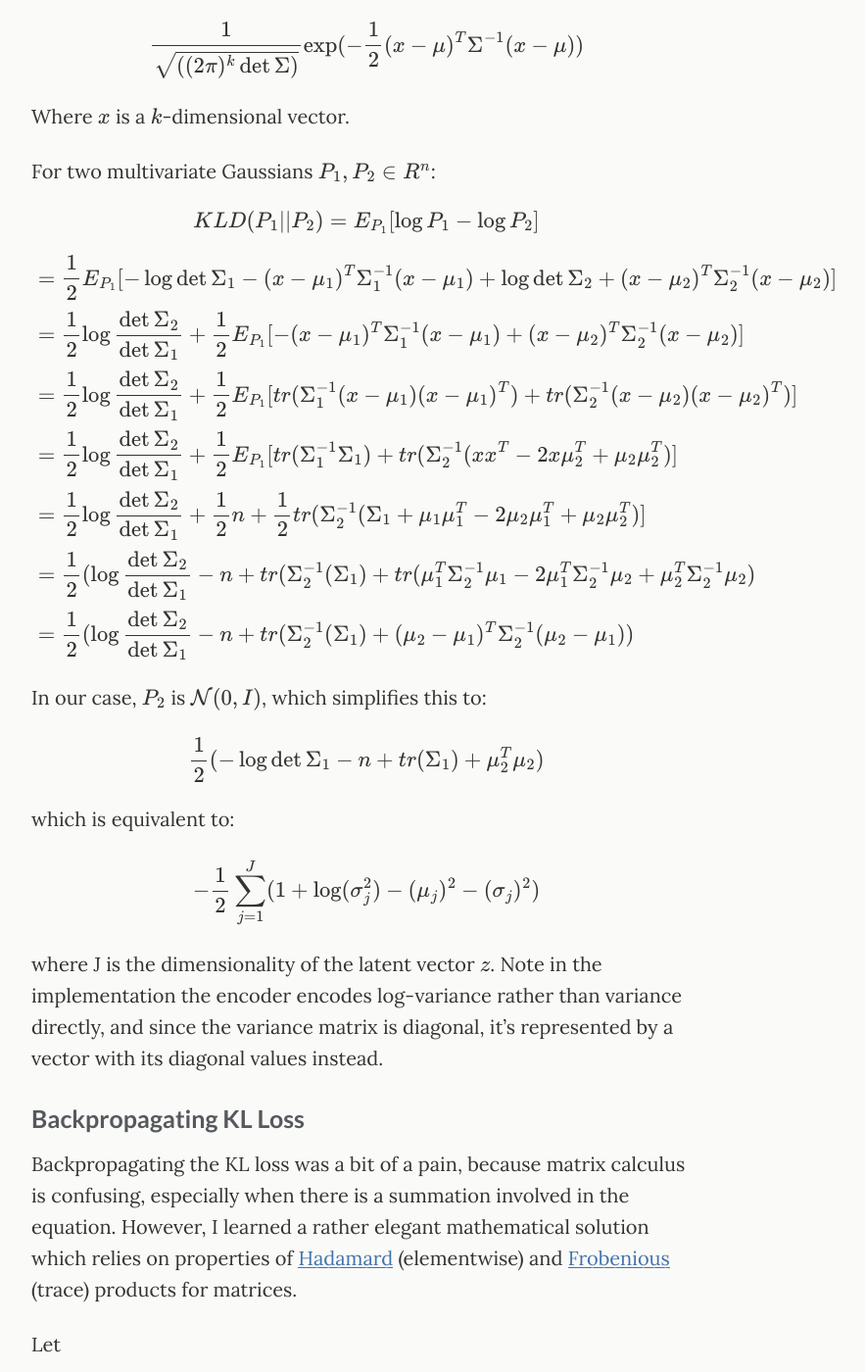
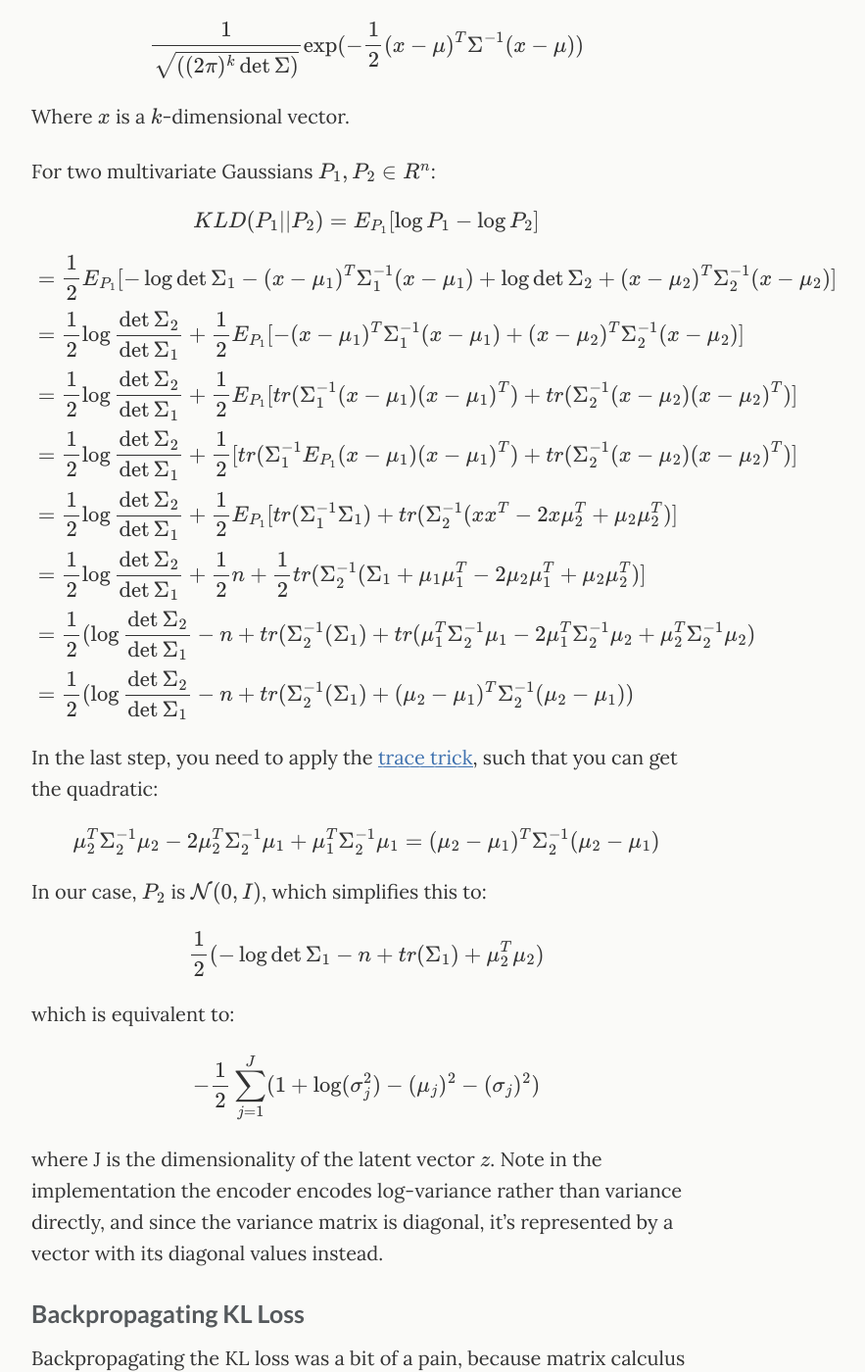
Before and after one commit to kwj2104/kwj2104.github.io, a Jekyll site: the page built from _posts/2018-06-08-vaenotes.md, in a window 1280 px wide and 1400 px high, scrolled down 1354 px. Shown: the whole window at 98% size, without its empty margins (266-1149 px from the left). Built offline with Jekyll 4.4.1, drawn with Linux system fonts in a browser that asks for light colours; formulas are drawn with MathJax 3.

Commit message:
updated blog

```diff
--- a/_posts/2018-06-08-vaenotes.md
+++ b/_posts/2018-06-08-vaenotes.md
@@ -32,6 +32,8 @@ $$\eqalign{&= \frac{1}{2} E_{P_1}[-\log \det\Sigma_1 - (x - \mu _1)^T\Sigma_{1}^
 &= \frac{1}{2}\log \frac{\det\Sigma_2}{\det\Sigma_1} + \frac{1}{2}E_{P_1}[- (x - \mu _1)^T\Sigma_{1}^{-1}(x - \mu_1)  + (x - \mu _2)^T\Sigma_{2}^{-1}(x - \mu_2)] \cr
 &= \frac{1}{2}\log \frac{\det\Sigma_2}{\det\Sigma_1} + \frac{1}{2}E_{P_1}[tr (\Sigma_{1}^{-1}(x - \mu_1)(x - \mu _1)^T)  + tr(\Sigma_{2}^{-1}(x - \mu_2)(x - \mu _2)^T)]\cr
 
+&= \frac{1}{2}\log \frac{\det\Sigma_2}{\det\Sigma_1} + \frac{1}{2}[tr (\Sigma_{1}^{-1}E_{P_1}(x - \mu_1)(x - \mu _1)^T)  + tr(\Sigma_{2}^{-1}(x - \mu_2)(x - \mu _2)^T)]\cr
+
 &= \frac{1}{2}\log \frac{\det\Sigma_2}{\det\Sigma_1} + \frac{1}{2}E_{P_1}[tr (\Sigma_{1}^{-1}\Sigma_{1})  + tr(\Sigma_{2}^{-1}(xx^T - 2x\mu^{T}_{2} + \mu_2\mu_{2}^T)]\cr
 
 &= \frac{1}{2}\log \frac{\det\Sigma_2}{\det\Sigma_1} + \frac{1}{2}n + \frac{1}{2} tr(\Sigma_{2}^{-1}(\Sigma_1 + \mu_1\mu_{1}^T - 2\mu_2\mu^{T}_{1} + \mu_2\mu_{2}^T)]\cr
@@ -39,6 +41,10 @@ $$\eqalign{&= \frac{1}{2} E_{P_1}[-\log \det\Sigma_1 - (x - \mu _1)^T\Sigma_{1}^
 &= \frac{1}{2}(\log \frac{\det\Sigma_2}{\det\Sigma_1} - n + tr(\Sigma_{2}^{-1}(\Sigma_1) + tr(\mu_{1}^T\Sigma_{2}^{-1}\mu_1 - 2\mu_{1}^T\Sigma_{2}^{-1}\mu_2 + \mu_{2}^T\Sigma_{2}^{-1}\mu_2)\cr
 
 &= \frac{1}{2}(\log \frac{\det\Sigma_2}{\det\Sigma_1} - n + tr(\Sigma_{2}^{-1}(\Sigma_1) + (\mu_{2}-\mu_1)^T\Sigma_{2}^{-1}(\mu_{2}-\mu_1))}$$
+
+In the last step, you need to apply the [trace trick](https://math.stackexchange.com/questions/1761198/proof-on-trace-trick), such that you can get the quadratic:
+
+$$\mu_2^T\Sigma_2^{-1}\mu_2 - 2\mu_2^T\Sigma_{2}^{-1}\mu_1 + \mu_1^T\Sigma_{2}^{-1}\mu_1 = (\mu_2-\mu_1)^T\Sigma_{2}^{-1}(\mu_2-\mu_1)$$
 
 In our case, $$P_2$$ is $$\mathcal{N}(0, I)$$, which simplifies this to:
 
```
